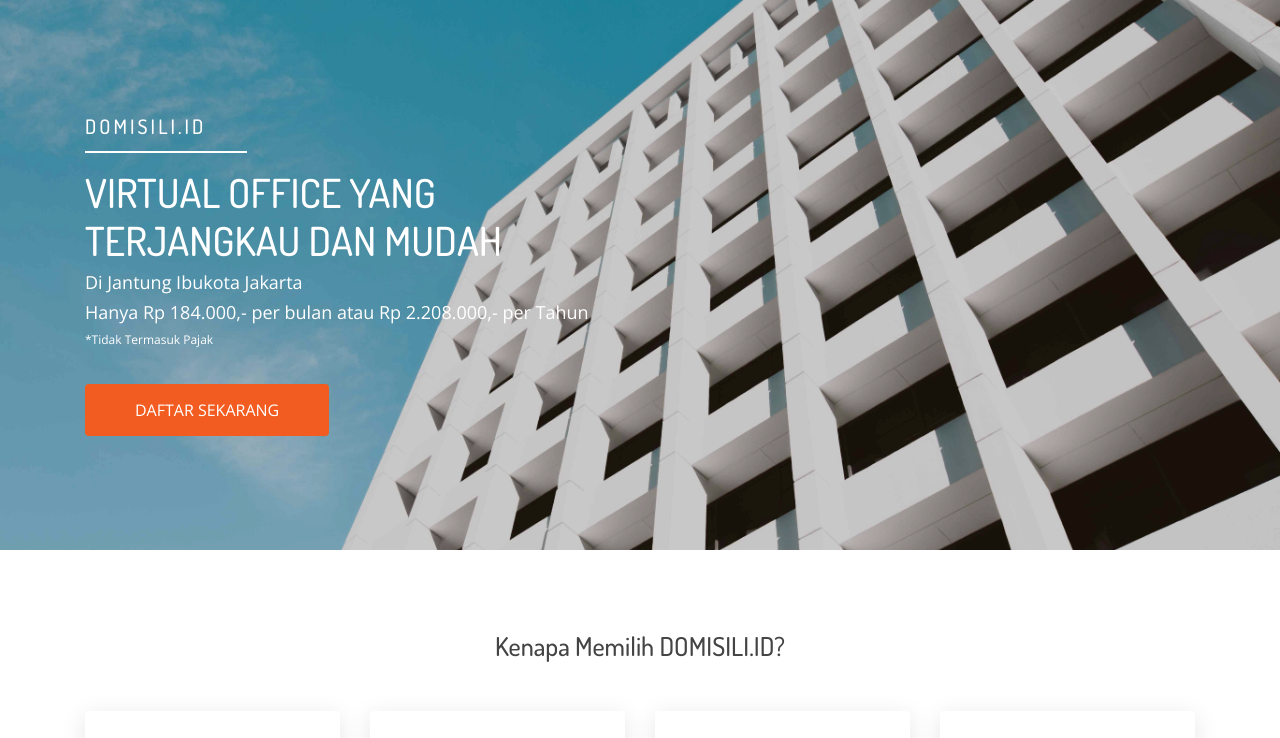
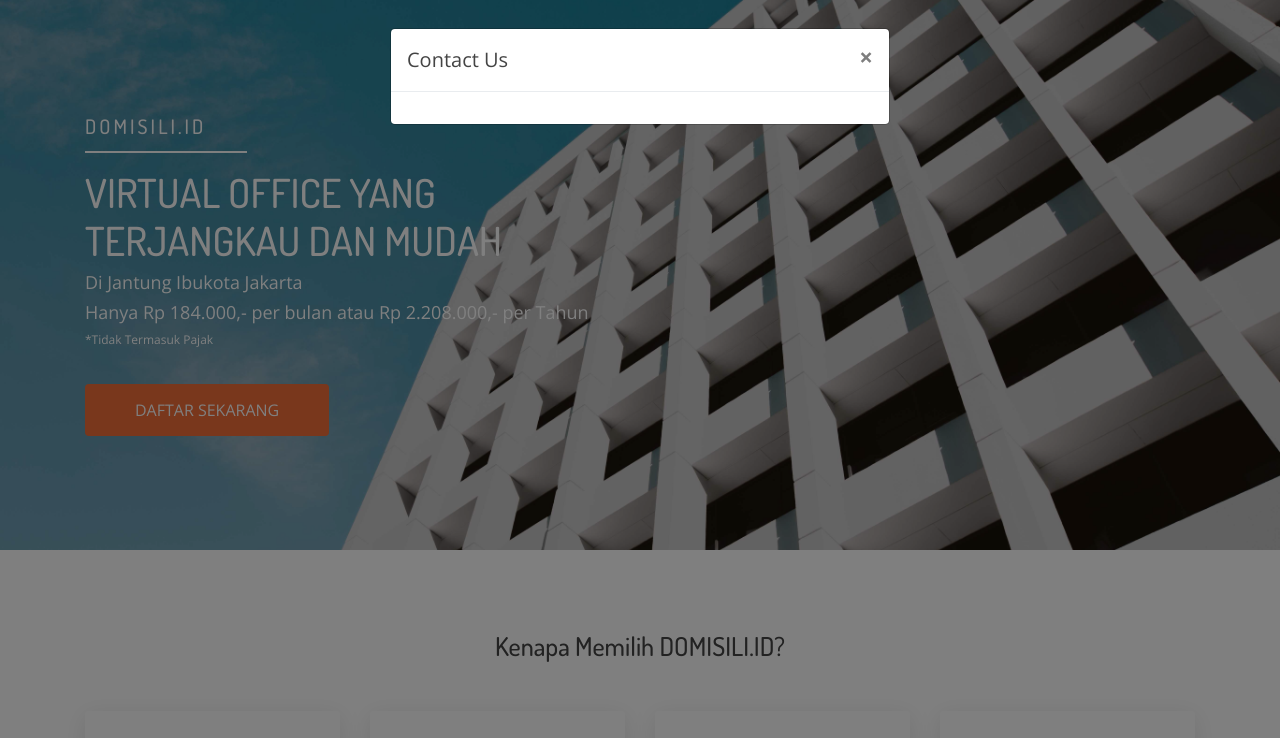
Before and after one commit to luthfimunadzar/domisili_id, a website: page index.html in a window 1280 px wide. Both pictures are taken after a click on the link "DAFTAR SEKARANG". Shown: the top 738 px of the page. Drawn offline with nearby package versions, Linux system fonts and the light colour scheme; some packages are replaced by stand-ins of ours; a script that the page names is missing.

Commit message:
update chat update contact us

```diff
--- a/index.html
+++ b/index.html
@@ -19,6 +19,7 @@
 <!-- Load Scripts -->
 <script type="text/javascript" src="assets/js/main.min.js"></script>
 <script type="text/javascript" src="assets/js/scripts.js"></script>
+<script charset="utf-8" type="text/javascript" src="https://js.hsforms.net/forms/shell.js"></script>
 
 <!--[if lt IE 9]>
   	<script src="https://oss.maxcdn.com/html5shiv/3.7.2/html5shiv.min.js"></script>
@@ -38,7 +39,7 @@
 						<h6>Di Jantung Ibukota Jakarta</h6>
 						<h6>Hanya Rp 184.000,- per bulan atau Rp 2.208.000,- per Tahun</h6>
 						<p class="note">*Tidak Termasuk Pajak</p>
-						<a href="#" class="btn btn-primary">Daftar Sekarang</a>
+						<a href="#" class="btn btn-primary" data-toggle="modal" data-target="#modalContact">Daftar Sekarang</a>
 					</div>
 				</div>
 			</div>
@@ -314,9 +315,30 @@
 						<p>
 							Jalan Wahid Hasyim No. 10, Kel. Kebon Sirih, Kec. Menteng, Jakarta Pusat, 10340
 						</p>
-						<button class="btn btn-primary">Daftar Sekarang</button>
+						<button class="btn btn-primary" data-toggle="modal" data-target="#modalContact">Daftar Sekarang</button>
 					</div>
 				</div>
+			</div>
+		</div>
+	</div>
+
+	<div class="modal" id="modalContact" tabindex="-1" role="dialog">
+		<div class="modal-dialog" role="document">
+			<div class="modal-content">
+			<div class="modal-header">
+				<h5 class="modal-title">Contact Us</h5>
+				<button type="button" class="close" data-dismiss="modal" aria-label="Close">
+				<span aria-hidden="true">&times;</span>
+				</button>
+			</div>
+			<div class="modal-body">
+				<script>
+					hbspt.forms.create({
+						portalId: "6666417",
+						formId: "af9c03f8-a871-4d44-a021-4559b3b3470c"
+					});
+				</script>
+			</div>
 			</div>
 		</div>
 	</div>
@@ -334,14 +356,12 @@
 	</footer>
 
 
-	<script charset="utf-8" type="text/javascript" src="https://js.hsforms.net/forms/shell.js"></script>
+	<!-- Start of HubSpot Embed Code -->
+	<script type="text/javascript" id="hs-script-loader" async defer src="//js.hs-scripts.com/6666417.js"></script>
+	<!-- End of HubSpot Embed Code -->
+
 	<script async defer src="https://maps.googleapis.com/maps/api/js?key=AIzaSyAwpQbIvzRtyUWbnG-fKkhDFrXWqygSoa8&callback=initMap"></script>
 	<script>
-		// hbspt.forms.create({
-		// 	portalId: "6666417",
-		// 	formId: "af9c03f8-a871-4d44-a021-4559b3b3470c"
-		// });
-
 		window.initMap = function(){
 			var mapcenter = {lat: -6.184111, lng: 106.832624};
 
```
